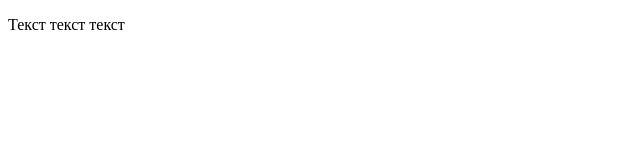
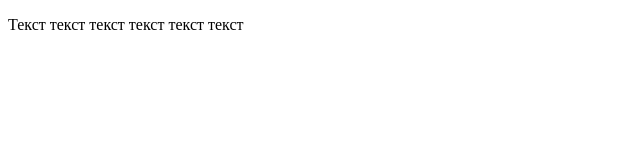
Before and after one commit to FedorKonuhov/git-basics, a plain HTML site: page test.html in a window 1280 px wide. Shown: the whole page, without its empty margins (0-640 px from the left). Drawn offline with Linux system fonts and the light colour scheme.

Commit message:
test.html added

```diff
--- a/test.html
+++ b/test.html
@@ -4,6 +4,6 @@
         <title>Заголовок страницы</title>
     </head>
     <body>
-        <p> Текст текст текст</p>
+        <p>Текст текст текст текст текст текст</p>
     </body>
 </html>
```
